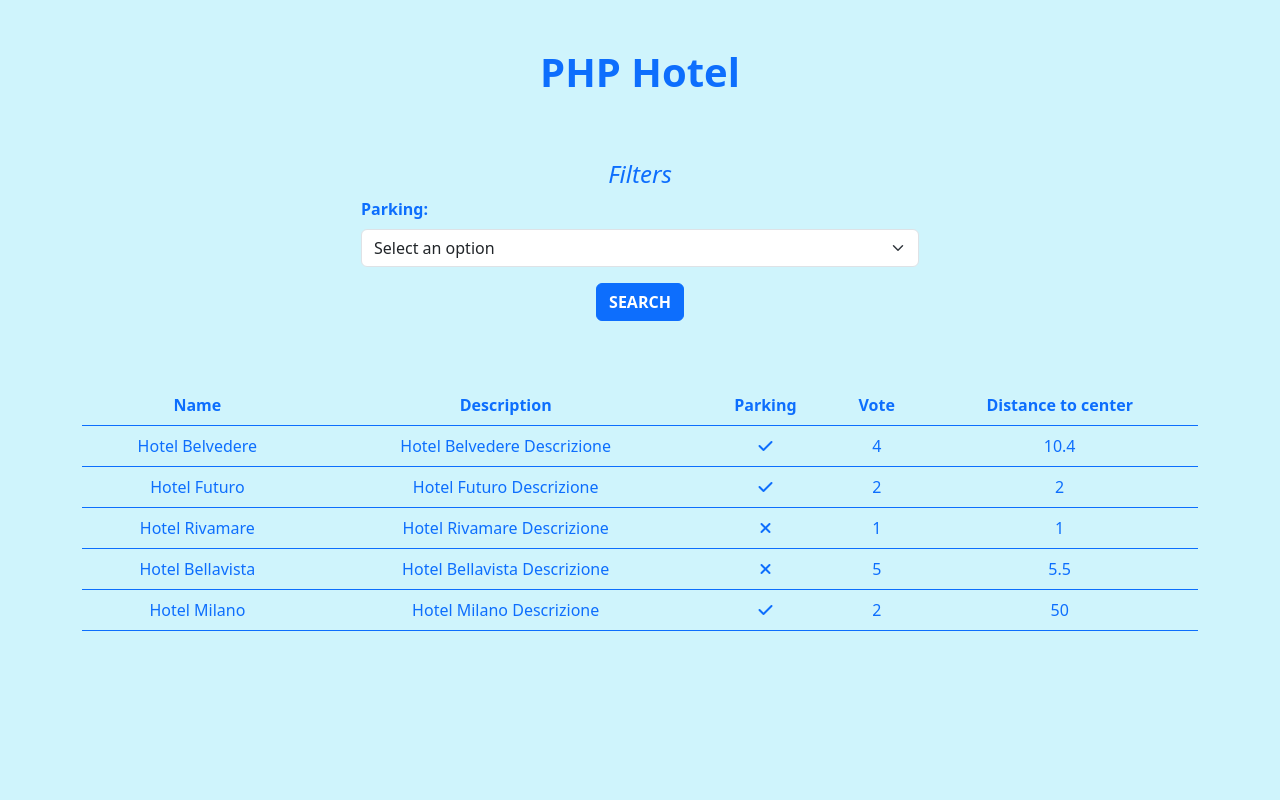
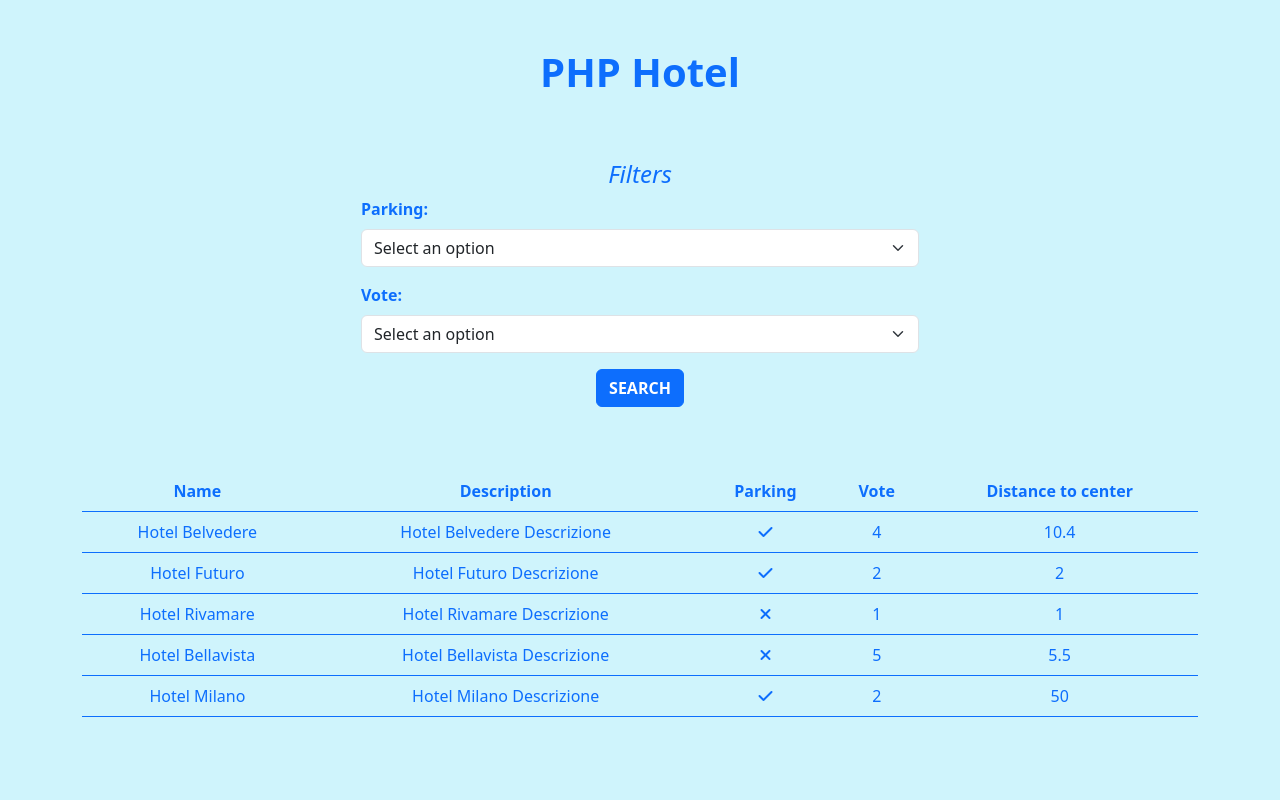
Before and after one commit to ElyPoli/php-hotel, a PHP site: page / in a window 1280 px wide. Run offline with PHP 8.4, Linux system fonts and the light colour scheme.

Commit message:
updated form and added vote filter

```diff
--- a/index.php
+++ b/index.php
@@ -37,18 +37,25 @@ $hotels = [
     ],
 ];
 
-// Ricerca - parcheggio
+// Filtri
 $parking_search = $_GET["parking"] ?? "show-both";
+$vote_search = $_GET["vote"] ?? "1";
 $filteredHotels = [];
 
-// Filtro gli hotel in base alla selezione dell'utente
+// Itero su tutto l'array originale e aggiungo gli elementi che rispettano i filtri selezionati dall'utente al nuovo array
 foreach ($hotels as $single_hotel) {
-    if ($parking_search === "with-parking" && $single_hotel["parking"] === true) {
-        $filteredHotels[] = $single_hotel;
-    } else if ($parking_search === "without-parking" && $single_hotel["parking"] === false) {
-        $filteredHotels[] = $single_hotel;
-    } else if ($parking_search === "show-both" || $parking_search === "select-option") {
-        $filteredHotels[] = $single_hotel;
+
+    // Filtro voto - verifico se il voto è maggiore o uguale a quello ricercato nel filtro
+    if (($single_hotel['vote'] >= $vote_search)) {
+
+        // Filtro parcheggio - verifico quale voce di ricerca ha selezionato l'utente
+        if (($parking_search == "with-parking") && ($single_hotel["parking"] == true)) {
+            $filteredHotels[] = $single_hotel;
+        } else if (($parking_search == "without-parking") && ($single_hotel["parking"] == false)) {
+            $filteredHotels[] = $single_hotel;
+        } else if (($parking_search == "show-both") || ($parking_search == "select-option")) {
+            $filteredHotels[] = $single_hotel;
+        }
     }
 }
 ?>
@@ -92,6 +99,17 @@ foreach ($hotels as $single_hotel) {
                             <option value="with-parking">With Parking</option>
                             <option value="without-parking">Without Parking</option>
                             <option value="show-both">Show Both</option>
+                        </select>
+                    </div>
+                    <div class="mb-3">
+                        <label class="form-label fw-bold">Vote:</label>
+                        <select class="form-select" name="vote">
+                            <option selected value="1">Select an option</option>
+                            <option value="1">1</option>
+                            <option value="2">2</option>
+                            <option value="3">3</option>
+                            <option value="4">4</option>
+                            <option value="5">5</option>
                         </select>
                     </div>
                     <div class="d-flex align-items-center justify-content-center">
```
